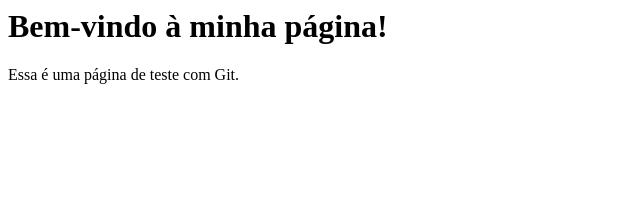
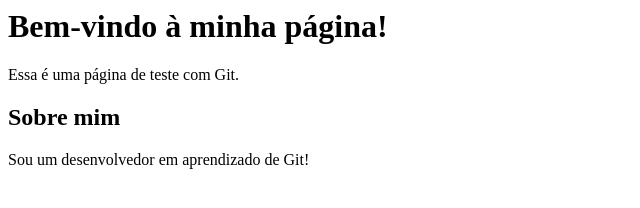
Before and after one commit to DiegoHOMoraes/pagina-teste, a plain HTML site: page index.html in a window 1280 px wide. Shown: the whole page, without its empty margins (0-640 px from the left). Drawn offline with Linux system fonts and the light colour scheme.

Commit message:
Adiciona seção 'Sobre mim'

```diff
--- a/index.html
+++ b/index.html
@@ -1,2 +1,6 @@
 <h1>Bem-vindo à minha página!</h1>
 <p>Essa é uma página de teste com Git.</p>
+<section>
+    <h2>Sobre mim</h2>
+    <p>Sou um desenvolvedor em aprendizado de Git!</p>
+  </section>
```
